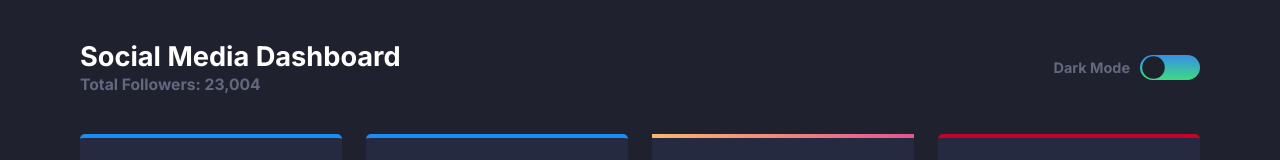
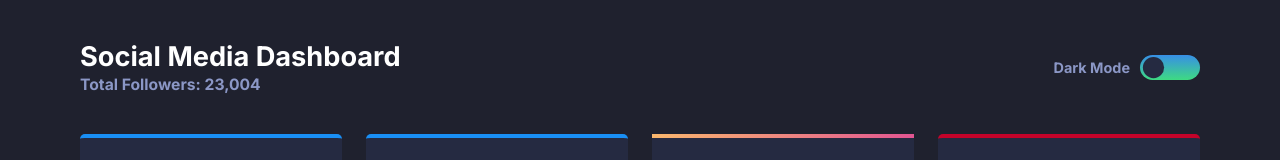
Before and after one commit to ajibona/Social-media-dashboard, a plain HTML site: page index.html in a window 1280 px wide. Shown: the top 160 px of the page. Drawn offline with Linux system fonts and the light colour scheme.

Commit message:
Update style.css

```diff
--- a/style.css
+++ b/style.css
@@ -49,10 +49,6 @@ body{
   background-color: var(--DT-Very-Dark-Blue-BG);
 }
 
-main{
-  overflow-y: hidden;
-}
-
 .red-text{
   color: var(--PP-Bright-Red);
 }
@@ -89,7 +85,7 @@ main{
 }
 
 .left-hedaings p{
-  color: var(--LT-Dark-Grayish-Blue-Text);
+  color: var(--DT-Desaturated-Blue-Text);
   font-weight: var(--fw-fonts-weight-bold-700);
   font-size: .98rem;
   margin-bottom: 20px;
@@ -108,9 +104,14 @@ hr{
 }
 
 .right-headings p{
-  color: var(--LT-Dark-Grayish-Blue-Text);
+  color: var(--DT-Desaturated-Blue-Text);
   font-weight: var(--fw-fonts-weight-bold-700);
   font-size: .9rem;
+  transition: color .1s ease-in;
+}
+
+.right-headings p:hover{
+  color: var(--DT-White-Text);
 }
 
 .toogle-icon{
@@ -131,15 +132,15 @@ hr{
   width: 25px;
   height: 25px;
   /* transform: translateX(60); */
-  background-color: var(--LT-Very-Dark-Blue-Text);
+  background-color: var(--DT-Dark-Desaturated-Blue-Card-BG);
   border-radius: 50%;
-  transform: scale(.9);
+  transform: scale(.85);
   transition:all .3s ease-in-out;
   cursor: pointer;
 }
 
 .active{
-  left: 35px;
+  left: 33px;
 }
 
 .container-layout{
```
